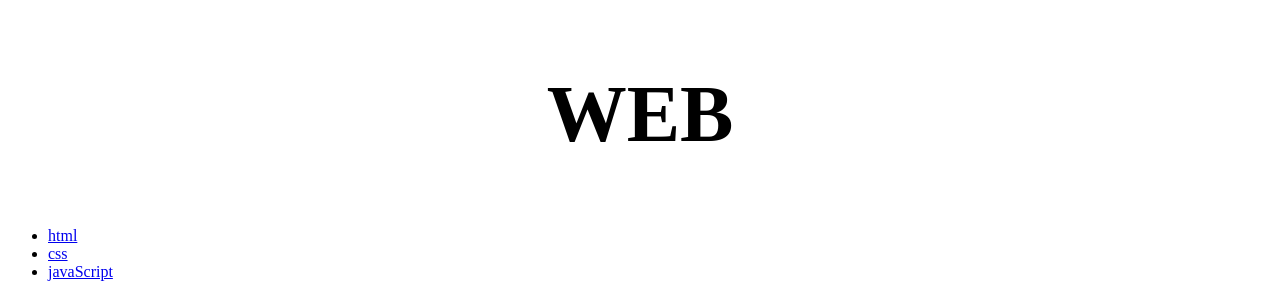
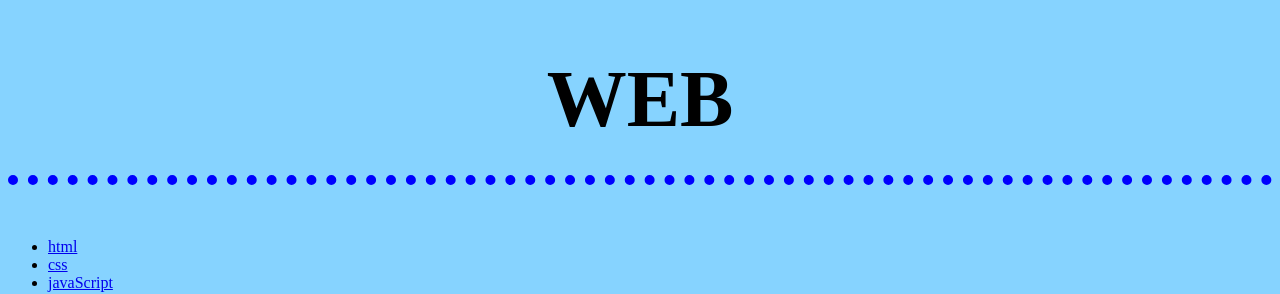
Before and after one commit to eunjiP/daeguAI_6, a plain HTML site: page index.html in a window 1280 px wide. Shown: the top 294 px of the page. Drawn offline with Linux system fonts and the light colour scheme.

Commit message:
배경색 변경

```diff
--- a/index.html
+++ b/index.html
@@ -4,10 +4,14 @@
         <title>WEB</title>
         <meta charset="UTF-8">
         <style>
+            body{
+                background: #76cdffe0;
+            }
             #title{
                 font-size: 80px;
                 text-align: center; /* 텍스트를 가운데 정렬합니다. */
-                line-height: 1.5; /* 텍스트 줄 간격 설정 (선택 사항). */
+                border-bottom: 10px dotted blue;
+                padding-bottom: 30px;
             }
         </style>
     </head>
```
